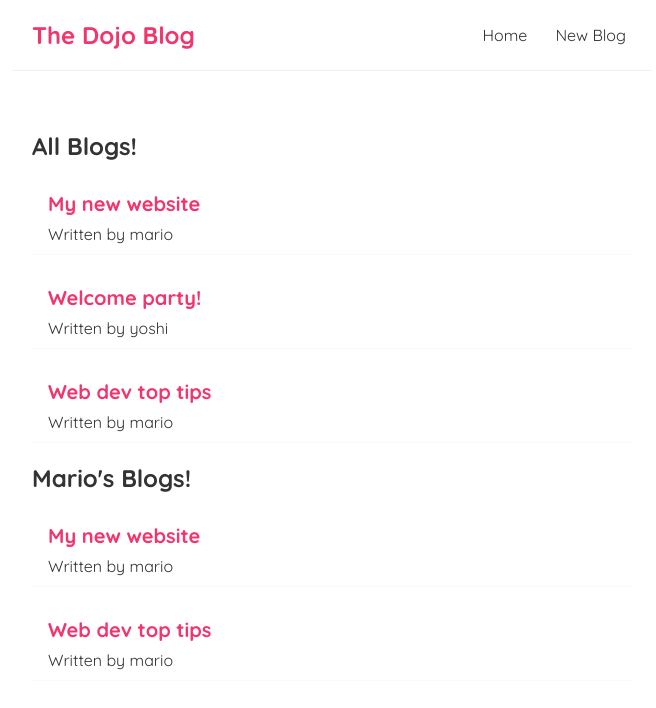
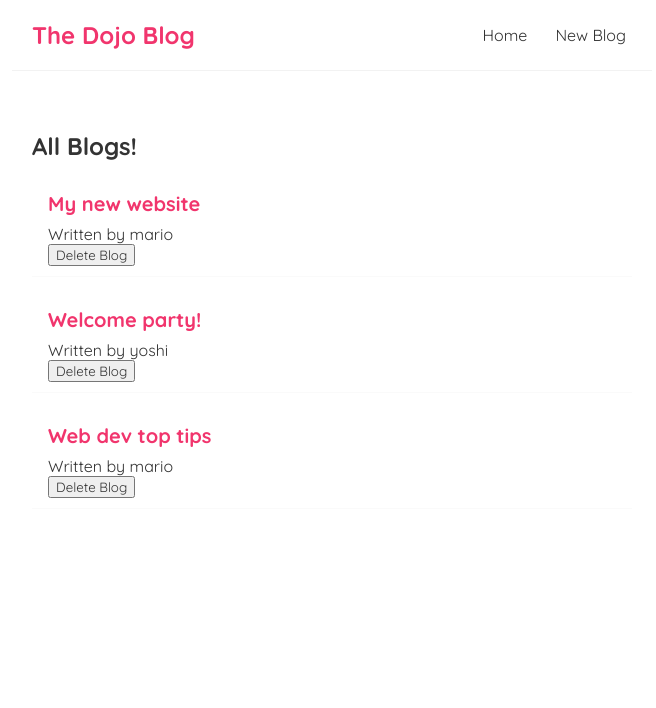
Before and after one commit to McHenro/A-Simple-React-Blog, a React (Create React App) app: page / in a window 1280 px wide. Shown: the top 708 px of the page, without its empty margins (308-964 px from the left). Built offline with nearby package versions, Linux system fonts and the light colour scheme.

Commit message:
functions as props

```diff
--- a/src/BlogList.js
+++ b/src/BlogList.js
@@ -1,4 +1,4 @@
-const BlogList = ({ blogs, title }) => {
+const BlogList = ({ blogs, title, handleDelete }) => {
   return (
     <div className="blog-list">
       <h2>{title}</h2>
@@ -6,6 +6,7 @@
         <div className="blog-preview" key={blog.id}>
           <h2>{blog.title}</h2>
           <p> Written by {blog.author}</p>
+          <button onClick={() => handleDelete(blog.id)}>Delete Blog</button>
         </div>
       ))}
     </div>
--- a/src/Home.js
+++ b/src/Home.js
@@ -23,10 +23,15 @@
       },
     ]);
 
+    const handleDelete = (id) => {
+      const newBlog = blogs.filter((blog)=> blog.id !== id)
+      setBlogs(newBlog);
+
+    }
+
     return (
       <div className="home">
-        <BlogList blogs={blogs} title="All Blogs!" />
-        <BlogList blogs={blogs.filter((blog)=> blog.author === 'mario' )} title="Mario's Blogs!" />
+        <BlogList blogs={blogs} title="All Blogs!" handleDelete={handleDelete}/>
       </div>
     );
 }
```
